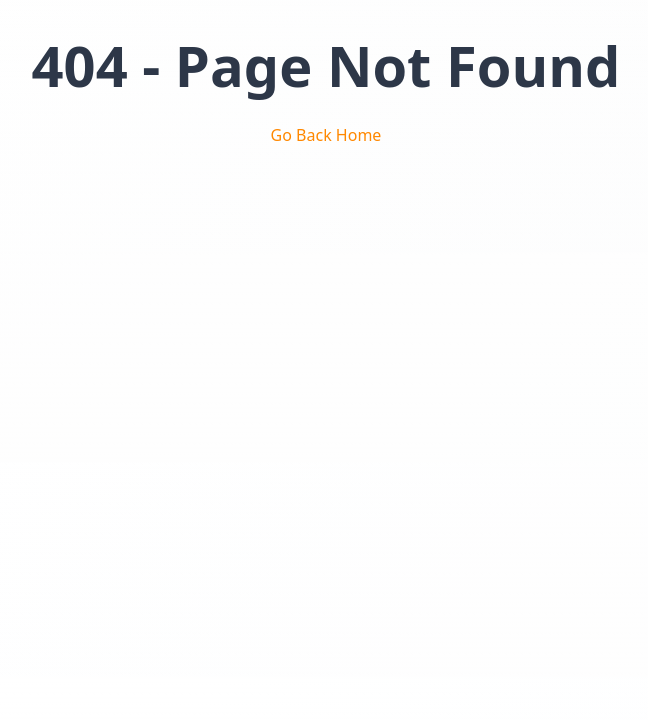
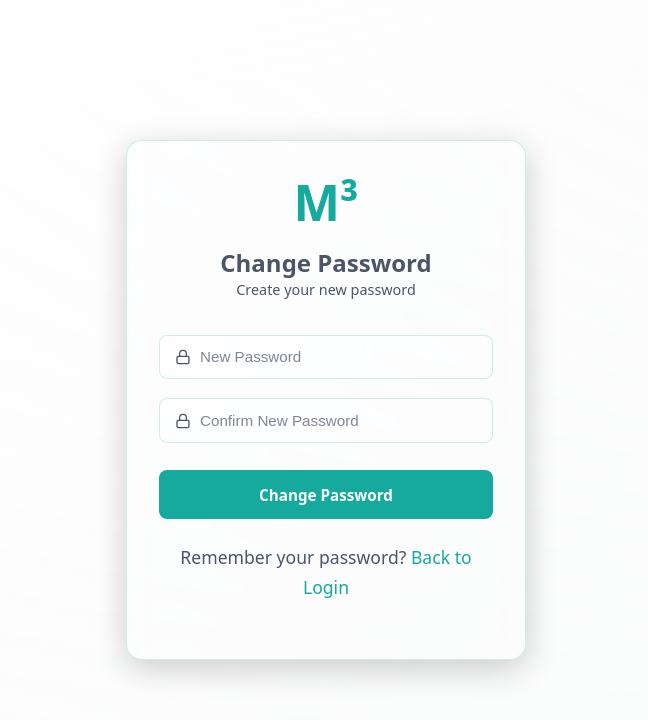
Before and after one commit to arnob-bro/m3techops-website, a React (Vite) app in the folder frontend/: page /admin-change-password in a window 1280 px wide. Before the commit this address had no page. Shown: the top 720 px of the page, without its empty margins (314-962 px from the left). Built offline with nearby package versions, Linux system fonts and the light colour scheme.

Commit message:
frontend:change password

```diff
--- a/frontend/src/App.jsx
+++ b/frontend/src/App.jsx
@@ -23,6 +23,7 @@ import SubmitTestimonial from "./pages/SubmitTestimonial/SubmitTestimonial";
 
 // Admin pages
 import Login from "./pages/Admin/LoginPage/Login";
+import ChangePassword from "./pages/Admin/LoginPage/ChangePassword";
 import Admin from "./pages/Admin/AdminPage/Admin";
 import ManageServices from "./pages/Admin/ManageServices/ManageServices";
 import ManagePortfolio from "./pages/Admin/ManagePortfolio/ManagePortfolio";
@@ -82,6 +83,7 @@ function App() {
       <Routes>
         {/* Public admin login (no navbar/footer) */}
         <Route path="/admin-login" element={<Login />} />
+        <Route path="/admin-change-password" element={<ChangePassword />} />
 
         {/* Admin routes protected by ProtectedRoute */}
         <Route
--- /dev/null
+++ b/frontend/src/pages/Admin/LoginPage/ChangePassword.jsx
@@ -0,0 +1,156 @@
+import { useState } from 'react';
+import { Link, useNavigate } from 'react-router-dom';
+import { motion } from 'framer-motion';
+import { FiLock } from 'react-icons/fi';
+import './Login.css';
+
+const ChangePassword = () => {
+  const [newPassword, setNewPassword] = useState('');
+  const [confirmPassword, setConfirmPassword] = useState('');
+  const [loading, setLoading] = useState(false);
+  const [error, setError] = useState('');
+  const [success, setSuccess] = useState('');
+  const navigate = useNavigate();
+
+  const handleSubmit = async (e) => {
+    e.preventDefault();
+    setLoading(true);
+    setError('');
+    setSuccess('');
+
+    // Validation
+    if (newPassword !== confirmPassword) {
+      setError('Passwords do not match.');
+      setLoading(false);
+      return;
+    }
+
+    if (newPassword.length < 6) {
+      setError('Password must be at least 6 characters long.');
+      setLoading(false);
+      return;
+    }
+
+    try {
+      // Simulate API call - replace with your actual password change logic
+      console.log('Changing password to:', newPassword);
+
+      // Mock API call
+      await new Promise(resolve => setTimeout(resolve, 1500));
+
+      // If successful
+      setSuccess('Password changed successfully!');
+
+      // Redirect after success
+      setTimeout(() => {
+        navigate("/admin"); // or wherever you want to redirect
+      }, 2000);
+
+    } catch (err) {
+      setError('Failed to change password. Please try again.');
+    } finally {
+      setLoading(false);
+    }
+  };
+
+  return (
+    <div className="login-page">
+      <motion.div
+        className="login-container"
+        initial={{ opacity: 0, scale: 0.95 }}
+        animate={{ opacity: 1, scale: 1 }}
+        transition={{ duration: 0.3 }}
+      >
+        <div className="login-header">
+          <motion.div
+            className="logo"
+            animate={{
+              scale: [1, 1.05, 1],
+            }}
+            transition={{
+              duration: 2,
+              repeat: Infinity,
+              ease: "easeInOut"
+            }}
+          >
+            <span>M³</span>
+          </motion.div>
+          <h2>Change Password</h2>
+          <p>Create your new password</p>
+        </div>
+
+        <form onSubmit={handleSubmit} className="login-form">
+          {error && (
+            <motion.div
+              className="error-message"
+              initial={{ opacity: 0, y: -10 }}
+              animate={{ opacity: 1, y: 0 }}
+            >
+              {error}
+            </motion.div>
+          )}
+
+          {success && (
+            <motion.div
+              className="success-message"
+              initial={{ opacity: 0, y: -10 }}
+              animate={{ opacity: 1, y: 0 }}
+              style={{
+                background: 'rgba(0, 255, 0, 0.1)',
+                color: '#4CAF50',
+                padding: '0.75rem',
+                borderRadius: '8px',
+                fontSize: '0.85rem',
+                textAlign: 'center',
+                border: '1px solid rgba(0, 255, 0, 0.2)',
+                marginBottom: '0.5rem'
+              }}
+            >
+              {success}
+            </motion.div>
+          )}
+
+          <div className="input-group">
+            <FiLock className="input-icon" />
+            <input
+              type="password"
+              placeholder="New Password"
+              value={newPassword}
+              onChange={(e) => setNewPassword(e.target.value)}
+              required
+            />
+          </div>
+
+          <div className="input-group">
+            <FiLock className="input-icon" />
+            <input
+              type="password"
+              placeholder="Confirm New Password"
+              value={confirmPassword}
+              onChange={(e) => setConfirmPassword(e.target.value)}
+              required
+            />
+          </div>
+
+          <button
+            type="submit"
+            className="login-button"
+            disabled={loading}
+          >
+            {loading ? (
+              <span className="spinner"></span>
+            ) : (
+              'Change Password'
+            )}
+          </button>
+        </form>
+
+        <div className="login-footer">
+          <p>Remember your password? <Link to="/admin-login">Back to Login</Link></p>
+        </div>
+      </motion.div>
+    </div>
+  );
+};
+
+export default ChangePassword;
```
